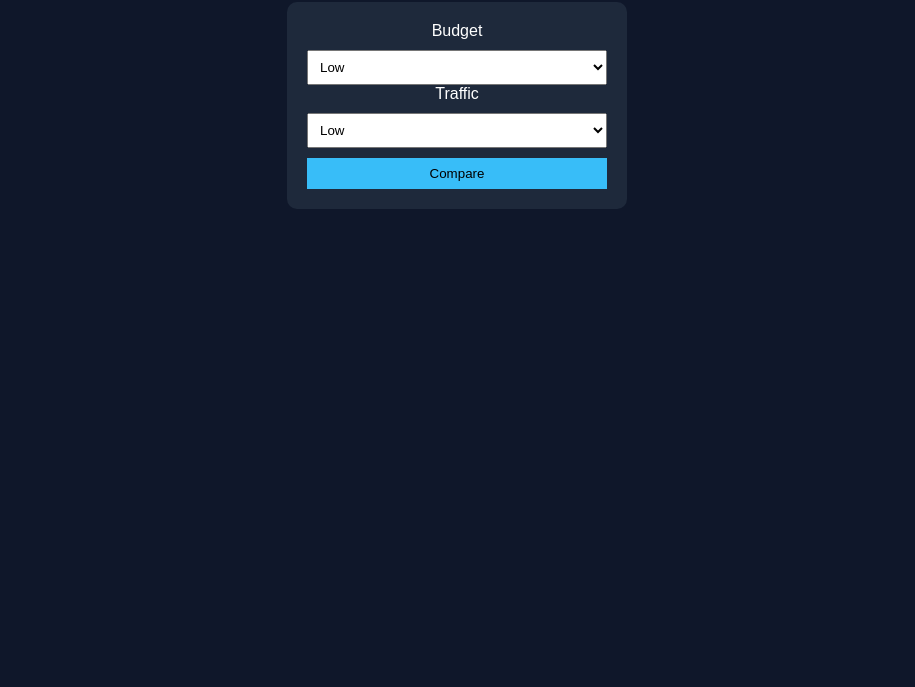
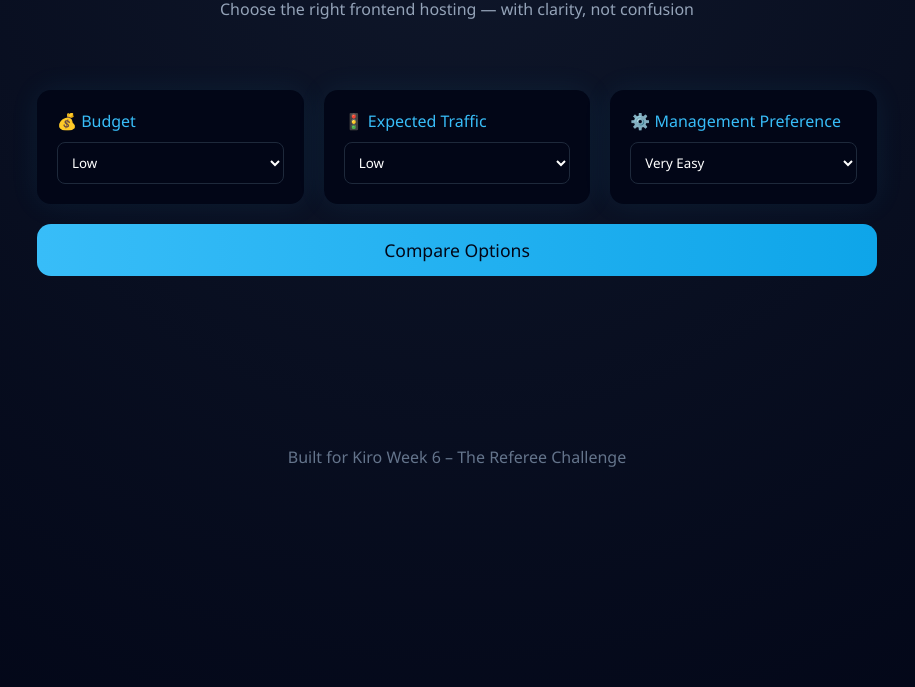
Before and after one commit to souvikkar665-dev/tech-referee, a plain HTML site: page index.html in a window 1280 px wide. Shown: the part 113-800 px from the top of the page, without its empty margins (183-1098 px from the left). Drawn offline with Linux system fonts and the light colour scheme.

Commit message:
Final UI with scalable hosting comparison

```diff
--- a/index.html
+++ b/index.html
@@ -3,31 +3,52 @@
 <head>
   <meta charset="UTF-8">
   <title>Tech Referee</title>
+  <meta name="viewport" content="width=device-width, initial-scale=1.0">
   <link rel="stylesheet" href="style.css">
 </head>
 <body>
 
+  <header>
     <h1>⚖️ Tech Referee</h1>
-  <p>Compare Frontend Hosting Options</p>
+    <p>Choose the right frontend hosting — with clarity, not confusion</p>
+  </header>
 
-  <div class="card">
-    <label>Budget</label>
+  <section class="controls">
+    <div class="input-box">
+      <label>💰 Budget</label>
       <select id="budget">
         <option value="low">Low</option>
         <option value="medium">Medium</option>
         <option value="high">High</option>
       </select>
+    </div>
 
-    <label>Traffic</label>
+    <div class="input-box">
+      <label>🚦 Expected Traffic</label>
       <select id="traffic">
         <option value="low">Low</option>
+        <option value="medium">Medium</option>
         <option value="high">High</option>
       </select>
-
-    <button onclick="compare()">Compare</button>
     </div>
 
-  <div id="result"></div>
+    <div class="input-box">
+      <label>⚙️ Management Preference</label>
+      <select id="management">
+        <option value="easy">Very Easy</option>
+        <option value="balanced">Balanced</option>
+        <option value="advanced">Advanced Control</option>
+      </select>
+    </div>
+
+    <button onclick="referee()">Compare Options</button>
+  </section>
+
+  <section id="result" class="result"></section>
+
+  <footer>
+    <p>Built for Kiro Week 6 – The Referee Challenge</p>
+  </footer>
 
   <script src="script.js"></script>
 </body>
--- a/script.js
+++ b/script.js
@@ -1,25 +1,59 @@
-function compare() {
+function referee() {
   const budget = document.getElementById("budget").value;
   const traffic = document.getElementById("traffic").value;
+  const management = document.getElementById("management").value;
 
-  let result = "";
+  let html = "";
 
-  if (budget === "low" && traffic === "low") {
-    result = `
-      <h3>Netlify</h3>
-      <p>✔ Free tier<br>✔ Easy setup<br>❌ Limited control</p>
-    `;
-  } else if (traffic === "high") {
-    result = `
-      <h3>AWS S3 + CloudFront</h3>
-      <p>✔ Highly scalable<br>✔ Cost effective<br>❌ Complex setup</p>
-    `;
-  } else {
-    result = `
-      <h3>Vercel</h3>
-      <p>✔ Great for React<br>✔ Fast deploys<br>❌ Paid for heavy usage</p>
-    `;
+  html += buildCard(
+    "Netlify",
+    "Best for quick launches and low traffic",
+    ["Free tier", "Very easy setup", "Good for portfolios"],
+    ["Limited scalability", "Less backend control"]
+  );
+
+  html += buildCard(
+    "Vercel",
+    "Optimized for modern frameworks",
+    ["Excellent performance", "CI/CD built-in", "Great DX"],
+    ["Costs rise with scale", "Platform lock-in"]
+  );
+
+  if (traffic === "high" || management === "advanced") {
+    html += buildCard(
+      "AWS S3 + CloudFront ⭐ MOST SCALABLE",
+      "Best for production-grade, high-scale systems",
+      [
+        "Massive scalability",
+        "Pay-as-you-go",
+        "Enterprise reliability",
+        "Global CDN"
+      ],
+      [
+        "Steep learning curve",
+        "Manual configuration required"
+      ]
+    );
   }
 
-  document.getElementById("result").innerHTML = result;
+  document.getElementById("result").innerHTML = html;
 }
+
+function buildCard(title, desc, pros, cons) {
+  return `
+    <div class="card">
+      <h3>${title}</h3>
+      <p>${desc}</p>
+
+      <strong>✅ Pros</strong>
+      <ul>
+        ${pros.map(p => `<li>${p}</li>`).join("")}
+      </ul>
+
+      <strong>❌ Cons</strong>
+      <ul>
+        ${cons.map(c => `<li>${c}</li>`).join("")}
+      </ul>
+    </div>
+  `;
+}
--- a/style.css
+++ b/style.css
@@ -1,26 +1,105 @@
+* {
+  margin: 0;
+  padding: 0;
+  box-sizing: border-box;
+  font-family: 'Segoe UI', sans-serif;
+}
+
 body {
-  font-family: Arial, sans-serif;
-  background: #0f172a;
-  color: #ffffff;
+  background: radial-gradient(circle at top, #0f172a, #020617);
+  color: #e5e7eb;
+  min-height: 100vh;
+}
+
+header {
   text-align: center;
+  padding: 40px 20px;
+}
+
+header h1 {
+  font-size: 2.8rem;
+  color: #38bdf8;
+}
+
+header p {
+  margin-top: 10px;
+  color: #94a3b8;
+}
+
+.controls {
+  max-width: 900px;
+  margin: auto;
+  display: grid;
+  grid-template-columns: repeat(auto-fit, minmax(220px, 1fr));
+  gap: 20px;
+  padding: 30px;
+}
+
+.input-box {
+  background: #020617;
+  padding: 20px;
+  border-radius: 14px;
+  box-shadow: 0 0 30px rgba(56,189,248,0.08);
+}
+
+label {
+  display: block;
+  margin-bottom: 10px;
+  color: #38bdf8;
+}
+
+select {
+  width: 100%;
+  padding: 10px;
+  border-radius: 8px;
+  background: #020617;
+  color: #fff;
+  border: 1px solid #1e293b;
+}
+
+button {
+  grid-column: 1 / -1;
+  padding: 14px;
+  font-size: 1.1rem;
+  border-radius: 14px;
+  border: none;
+  background: linear-gradient(90deg, #38bdf8, #0ea5e9);
+  color: #020617;
+  cursor: pointer;
+  transition: transform 0.2s;
+}
+
+button:hover {
+  transform: scale(1.02);
+}
+
+.result {
+  max-width: 900px;
+  margin: 40px auto;
+  padding: 20px;
+  display: grid;
+  gap: 20px;
 }
 
 .card {
-  background: #1e293b;
-  padding: 20px;
-  width: 300px;
-  margin: auto;
-  border-radius: 10px;
+  background: #020617;
+  padding: 25px;
+  border-radius: 18px;
+  box-shadow: 0 0 40px rgba(56,189,248,0.12);
 }
 
-select, button {
-  width: 100%;
-  padding: 8px;
+.card h3 {
+  color: #38bdf8;
+  margin-bottom: 10px;
+}
+
+.card ul {
+  margin-left: 20px;
   margin-top: 10px;
 }
 
-button {
-  background: #38bdf8;
-  border: none;
-  cursor: pointer;
+footer {
+  text-align: center;
+  padding: 20px;
+  color: #64748b;
 }
```
Also changed, not shown: 3 other files. Lines whose indentation alone changed are shown as unchanged.
